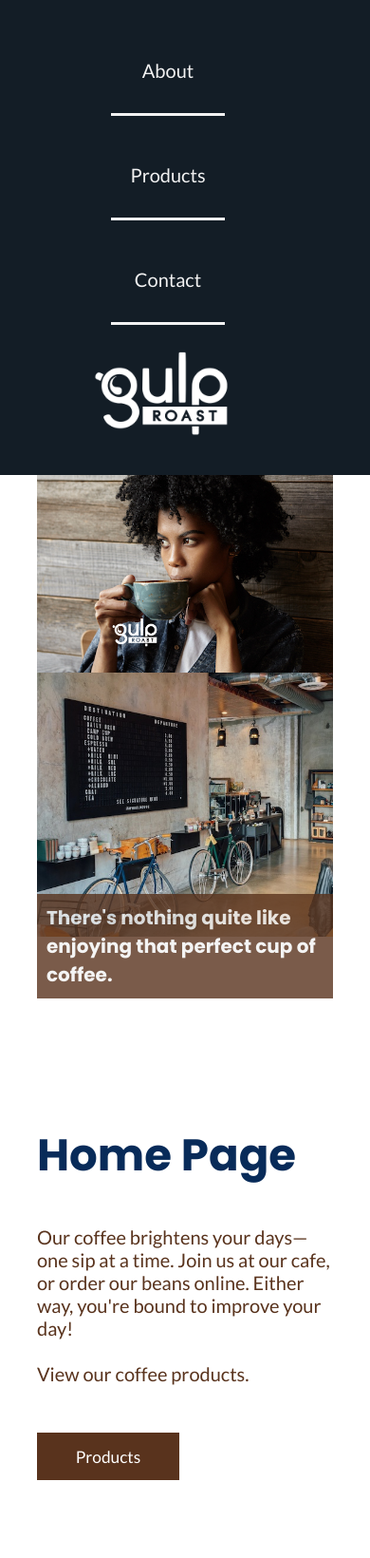
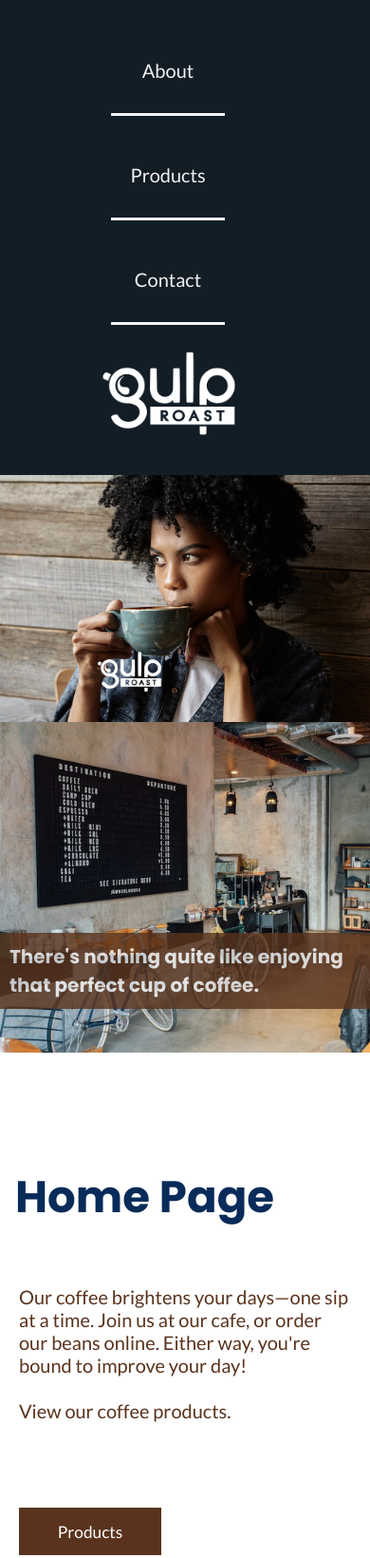
Before and after one commit to ycguiux/gulproastmod11, a plain HTML site: page index.html in a window 390 px wide. Shown: the top 1640 px of the page at 95% size. Drawn offline with Linux system fonts and the light colour scheme; a web font is replaced by a local one.

Commit message:
gulproast module 10

```diff
--- a/styles.css
+++ b/styles.css
@@ -549,8 +549,8 @@ header, body {
 
   .kraw2 {
     display: flex;
-    flex-direction: row;
-    justify-content: flex-end;
+    flex-direction: column;
+    justify-content: flex-start;
     margin-top: 3%;
     margin-left: 0%;
     width: 100%;
@@ -582,10 +582,8 @@ header, body {
   }
 
   .kraw2 h1 {
-    display: flex;
-    flex-direction: row;
     text-align: left;
-    margin-left: 0px;
+    margin-left: 6%;
     font-size: 35pt;
     font-family: "Poppins", serif;
     font-weight: bold 700;
@@ -593,7 +591,9 @@ header, body {
   }
 
  .kraw2 p {
-    margin: 20px;
+    margin-top: 0px;
+    margin-left: 5%;
+    margin-right: 5%;
     padding: 20px;
     font-size: 15pt;
     font-family: "Lato", serif;
@@ -610,7 +610,7 @@ header, body {
     padding: 20px;
     width: 200px;
     height: 100px;
-    top: 60%;
+    top: 60px;
     background-color: #59331D;
     border: none;
     color: white;
@@ -796,6 +796,7 @@ header, body {
 
 
   .prod2 h2 {
+    text-align: center;
     margin-top: 0px;
     margin-left: 0px;
     padding: 0px;
@@ -1214,7 +1215,8 @@ header, body {
 
   .kraw2 {
     display: flex;
-    flex-direction: row;
+    flex-direction: column;
+    justify-content: flex-start;
     margin-top: 3%;
     margin-left: 0%;
     width: 100%;
@@ -1230,10 +1232,19 @@ header, body {
   }
 
   .kraw .menu2 {
-    display: flex;
+    display: none;
     flex-direction: row;
-    width: 30%;
-
+
+
+  }
+
+  .kraw2 h1 {
+    text-align: left;
+    margin-left: 4%;
+    font-size: 35pt;
+    font-family: "Poppins", serif;
+    font-weight: bold 700;
+    color: #082B59;
   }
 
   .kraw2 p {
@@ -1248,7 +1259,7 @@ header, body {
   .kraw2 .button {
     position: relative;
     padding: 20px;
-    top: 60%;
+    top: 60px;
     background-color: #59331D;
     border: none;
     color: white;
@@ -1885,13 +1896,12 @@ color: #D98555;
 
 
   .responsive-map iframe {
-
-  margin-top: 0px;
-  margin-left: 0px;
-  padding-top: 0px;
-  border-style: none;
-  height: 300px;
-  width: 100%;
+    margin-top: 10%;
+    margin-left: 0%;
+    padding: 0px;
+    border-style: none;
+    height: 300px;
+    width: 100%;
   }
 
 
@@ -1968,7 +1978,8 @@ color: #D98555;
 
 .kraw2 {
   display: flex;
-  flex-direction: row;
+  flex-direction: column;
+  justify-content: flex-start;
   margin-top: 3%;
   margin-left: 0%;
   width: 100%;
@@ -1999,10 +2010,18 @@ color: #D98555;
 
   }
 
+  .kraw2 h1 {
+    text-align: left;
+    margin-left: 2%;
+    font-size: 35pt;
+    font-family: "Poppins", serif;
+    font-weight: bold 700;
+    color: #082B59;
+  }
   .kraw2 .button {
   position: relative;
   padding: 20px;
-  top: 60%;
+  top: 60px;
   background-color: #59331D;
   border: none;
   color: white;
@@ -2049,6 +2068,13 @@ color: #D98555;
   font-weight: bold;
   color: #082B59;
   text-align: center;
+  }
+
+  .kraw #logo {
+  width: 30%;
+  margin-right: 50%;
+  margin-top: 40%;
+  position: absolute;
   }
 
   #para {
@@ -2226,6 +2252,7 @@ color: #D98555;
 
   .menu {
   display: flex;
+  flex-direction: column;
   width: 100%;
   }
 
@@ -2292,25 +2319,32 @@ color: #D98555;
 
   .kraw2 {
   display: flex;
-  flex-direction: row;
-  margin-top: 3%;
+  flex-direction: column;
+  justify-content: flex-start;
+  margin-top: 0%;
   margin-left: 0%;
   width: 100%;
-  padding: 30px;
+  padding: 20px;
   color: #59331D;
   font-size: 15pt;
   font-family: "Lato", serif;
   font-weight: bold 700;
   }
 
+
  .menu2 {
   display: flex;
   flex-direction: row;
-  width: 0%;
-  }
-
+  width: 100%;
+  }
+
+  .kraw2 h1 {
+    margin-top: 0px;
+    padding: 0px;
+    margin-left: 16px;
+  }
  .kraw2 p {
-  margin: 0px;
+  margin-top: -60px;
   padding: 20px;
   font-size: 15pt;
   font-family: "Lato", serif;
@@ -2320,8 +2354,8 @@ color: #D98555;
 
   .kraw2 .button {
   position: relative;
-  padding: 20px;
-  top: 60%;
+  padding: 30px;
+  top: 30px;
   background-color: #59331D;
   border: none;
   color: white;
@@ -2347,7 +2381,7 @@ color: #D98555;
   position: relative;
   width: 80%;
   margin-left: 10%;
-  margin-top: 20px;
+  margin-top: 0px;
   }
 
   .kraw3 h1 {
@@ -2381,18 +2415,26 @@ color: #D98555;
   position: absolute;
   margin-top: 0;
   top: 0;
-  left: 10%;
-  width: 80%;
+  left: 0%;
+  width: 100%;
   height: 100%;
   }
 
-  .kraw2 #logo {
+  .kraw #logo {
   width: 30%;
   margin-right: 80%;
   margin-top: 40%;
   position: absolute;
   }
-
+  .responsive-map iframe {
+    margin-top: 0px;
+    margin-left: 0px;
+    padding-top: 0px;
+    border-style: none;
+    height: 180px;
+    width: 100%;
+
+    }
 
 }
 
@@ -2405,7 +2447,7 @@ color: #D98555;
   flex-direction: column;
   justify-content: center;
   padding: 20px;
-  margin-left: 18%;
+  margin-left: 20%;
   }
 
   nav {
@@ -2416,6 +2458,7 @@ color: #D98555;
   margin: 0px;
   padding: 0px;
   height: 500px;
+  width: 100%;
   max-width: 100%;
   background-color: #131D26;
   overflow: auto;
@@ -2457,6 +2500,7 @@ color: #D98555;
   .leftContent {
   display: grid;
   grid-area: leftContent;
+  align-content: last baseline;
   }
 
   #raz {
@@ -2464,7 +2508,7 @@ color: #D98555;
   grid-area: leftContent;
   align-content: flex-start;
   text-align: left;
-  margin-left: 5%;
+  margin-left: 0%;
   }
 
   #raz h1 {
@@ -2493,7 +2537,7 @@ color: #D98555;
   margin-right: 5%;
   margin-top: 0%;
   padding: 0px;
-  font-size: 14pt;
+  font-size: 15pt;
   font-family: "Lato", serif;
   font-weight: 400;
   font-style: normal;
@@ -2590,29 +2634,30 @@ color: #D98555;
   display: flex;
   flex-direction: row;
   width: 100%;
-  margin-top: 0px;
   padding: 0px;
   vertical-align: middle;
-  margin-left: 0px;
+  margin-left: 0;
   }
 
   .prod2 {
   display: flex;
   flex-direction: row;
-  width: 100%;
+  width: 90%;
   height: 400px;
   padding: 0px;
-  margin: 2%;
-  background-color: #F2F2F2;
-  margin-left: 5%;
+  margin: 5%;
+  background-color: hidden;
+
+
 
 
   }
   .prod2 h2 {
   margin-top: 0px;
+  text-align: center;
   margin-left: 0px;
   padding: 0px;
-  height: 150px;
+  height: 100px;
   font-size: 15pt;
   font-family: "Lato", serif;
   font-weight: 700;
@@ -2626,16 +2671,18 @@ color: #D98555;
 
 
   .prod2 p {
-  padding: 0px;
-  margin-top: -200px;
+  margin: 10px;
+  margin-top: -150px;
   font-size: 14pt;
   font-family: "Lato", serif;
   font-weight: 400;
   font-style: normal;
+  padding: 10px;
   width: 100%;
   color: #131D26;
   background-color:#F2F2F2;
   height: 100px;
+
   }
 
 
@@ -2715,7 +2762,7 @@ color: #D98555;
   padding: 0px;
   text-align: left;
   margin-left: 30px;
-  margin-top: 15%;
+  margin-top: 0%;
   font-size: 18pt;
   font-family: "Poppins", serif;
   font-weight: bold 700;
@@ -2743,7 +2790,7 @@ color: #D98555;
   display: flex;
   flex-direction: column;
   align-content: flex-end;
-  margin-top: 50%;
+  margin-top: 30%;
   margin-left: 0%;
   width: 100%;
   padding: 0px;
@@ -2759,7 +2806,7 @@ color: #D98555;
   display: flex;
   flex-direction: column;
   align-content: flex-start;
-  padding: 0px;
+  padding: 20px;
   font-size: 15pt;
   font-family: "Lato", serif;
   font-weight: bold 700;
@@ -2768,7 +2815,7 @@ color: #D98555;
  .kraw2 .button {
   position: relative;
   padding: 0px;
-  margin-top: -50px;
+  margin-top: 60px;
   width: 150px;
   height: 50px;
   background-color: #59331D;
@@ -2798,7 +2845,7 @@ color: #D98555;
   justify-content: flex-end;
   width: 100%;
   margin-left: 0%;
-  margin-top: 60%;
+  margin-top: 30%;
   }
 
   .kraw3 h1 {
```
Also changed, not shown: about.html (+2 -1 lines), index.html (+3 -3 lines), products.html (+3 -3 lines).
